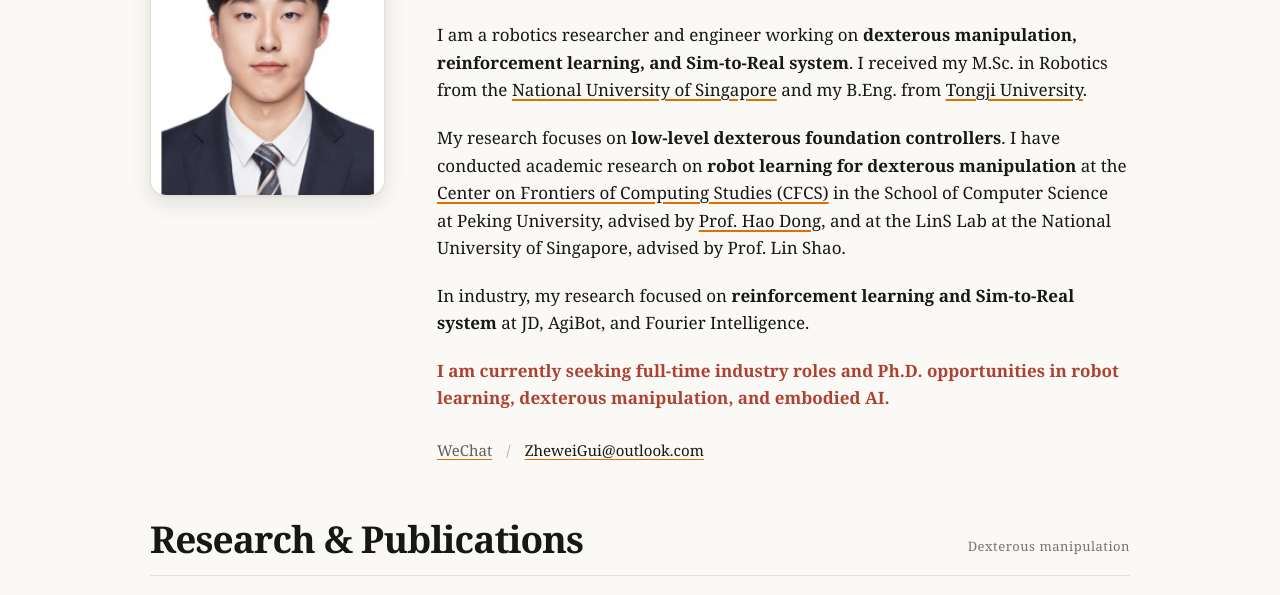
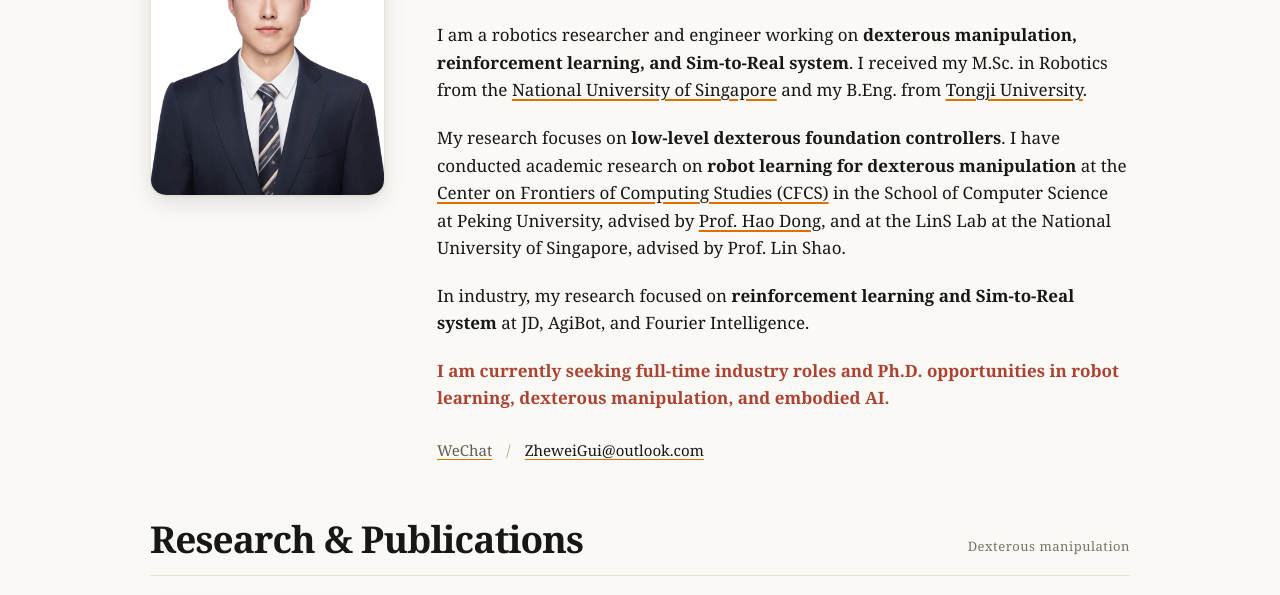
Before and after one commit to ZheweiGui/ZheweiGui.github.io, a plain HTML site: page index.html in a window 1280 px wide. Shown: the part 215-810 px from the top of the page. Drawn offline with Linux system fonts and the light colour scheme.

Commit message:
Update homepage portrait

```diff
--- a/index.html
+++ b/index.html
@@ -27,7 +27,7 @@
   <main>
     <section class="container hero" id="about">
       <div class="portrait-column">
-        <img class="hero-photo" src="./assets/zhewei-gui.png" alt="Portrait of Zhewei Gui" width="210" height="289">
+        <img class="hero-photo" src="./assets/zhewei-gui-portrait.jpg" alt="Portrait of Zhewei Gui" width="2000" height="2000">
       </div>
       <div class="hero-copy">
         <h1>Zhewei Gui</h1>
```
Also changed, not shown: assets/zhewei-gui-portrait.jpg (added).
